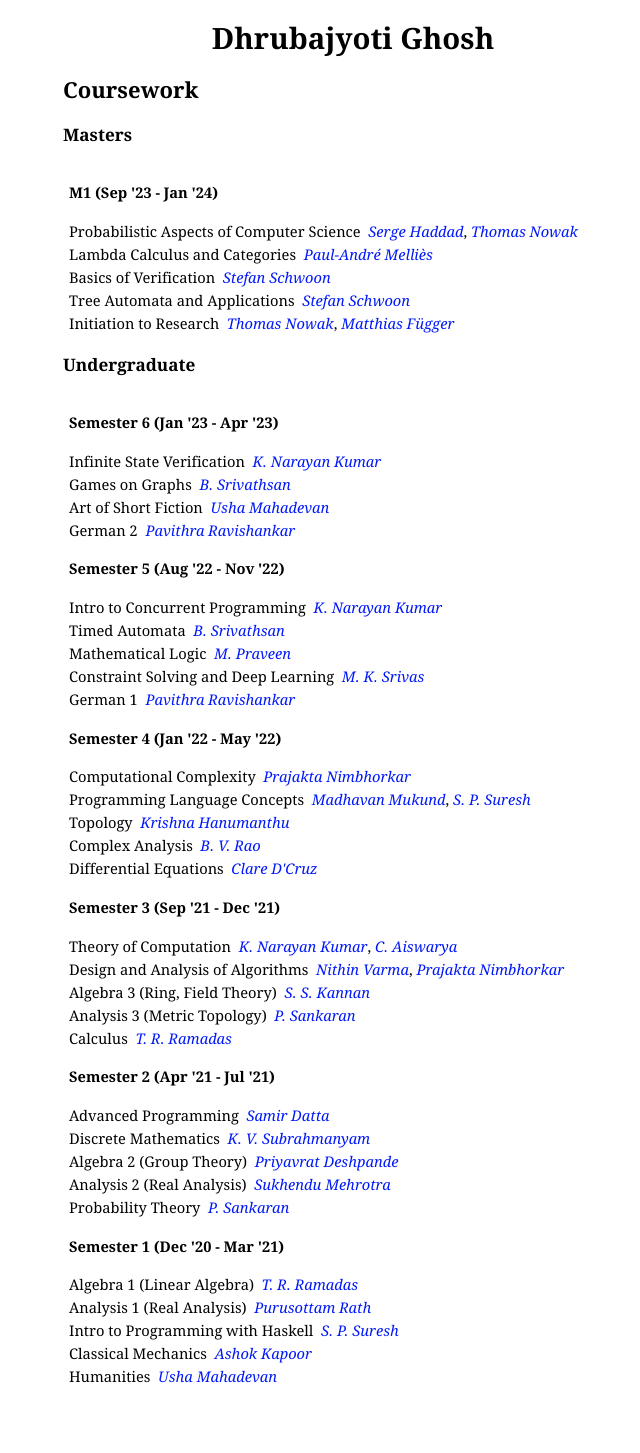
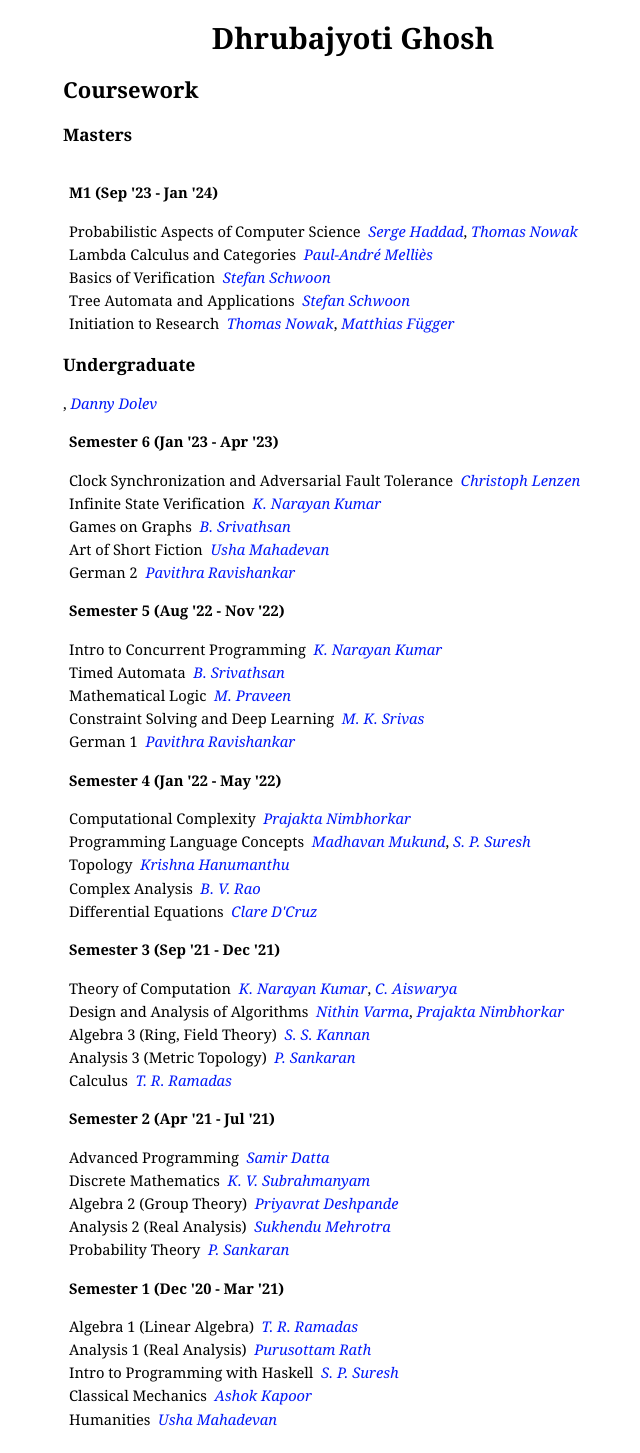
Before and after one commit to ghoshdhruba/ghoshdhruba.github.io, a Jekyll site: the page built from coursework.html, in a window 1280 px wide. Shown: the whole page, without its empty margins (287-927 px from the left). Built offline with Jekyll 4.4.1, drawn with Linux system fonts in a browser that asks for light colours; before the commit the page ends 1410 px from its top, so only the background shows below that.

Commit message:
Add CISPA course to coursework

```diff
--- a/coursework.html
+++ b/coursework.html
@@ -28,6 +28,9 @@ header: Coursework
 <table>
     <tr style="text-align:left;">
         <th>Semester 6 (Jan '23 - Apr '23)</th>
+    </tr>
+    <tr>
+        <td>Clock Synchronization and Adversarial Fault Tolerance &nbsp;<a href="https://people.mpi-inf.mpg.de/~clenzen/"><i>Christoph Lenzen</i></a></td>, <a href="https://www.cs.huji.ac.il/~dolev/"><i>Danny Dolev</i></a></td>
     </tr>
     <tr>
         <td>Infinite State Verification &nbsp;<a href="https://www.cmi.ac.in/~kumar/"><i>K. Narayan Kumar</i></a></td>
```
